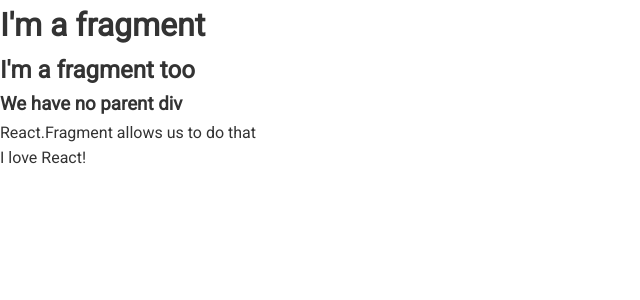
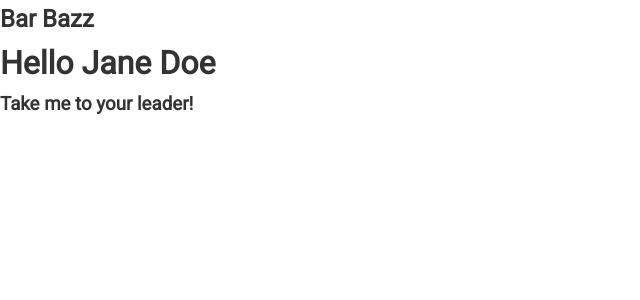
Before and after one commit to mk-7665/myReactProjects, a React (Create React App) app in the folder github-finder/: page / in a window 1280 px wide. Shown: the top 300 px of the page, without its empty margins (0-640 px from the left). Built offline with nearby package versions, Linux system fonts and the light colour scheme.

Commit message:
learning-jsx

```diff
--- a/github-finder/src/App.js
+++ b/github-finder/src/App.js
@@ -3,23 +3,34 @@ import './App.css';
 
 // using a class-based React component. To render or return anything, the function has to be called render()
 
+
 class App extends Component {
-// all renders must be wrapped in one parent element, such as div
-// But what if you don't want your render to be inside a div? You can wrap it inside a React Fragment element
-  render(){
+  // you can add variables from methods within this class
+  message = () => 'Take me to your leader!';
+
+  render() {
+    //or you can add variables for render within the render method
+    const name = 'Jane Doe';
+    const showName = true;
+    const loading = false;
+    const foo = () => 'Bar Bazz';
+
+    // the { } can support any javascript expression within it, even rendering whole functions.
+    // Most common expression: the ternary operator-- variable ? true : false
     return (
-      <Fragment>
-        <h1>I'm a fragment</h1>
-        <h2>I'm a fragment too</h2>
-        <h3>We have no parent div</h3>
-        <p>React.Fragment allows us to do that</p>
-        <p>I love React!</p>
-      </Fragment>
+      <div className="app">
+        <h2>{foo()}</h2>
+        {/* The && is an "and" conditional. It will only show name if showName is true and
+        previous condition, loading is false, is satisfied. */}
 
+        {loading ? <h4>Loading...</h4> : <h1>Hello {showName && name}</h1>}
 
+        {/* Because of scoping, message() doesn't work. Message sits outside of render().
+        You have to invoke this */}
+        <h3>{this.message()}</h3>
+      </div>
     );
   }
-
 }
 
-export default App;
+export default App
```
